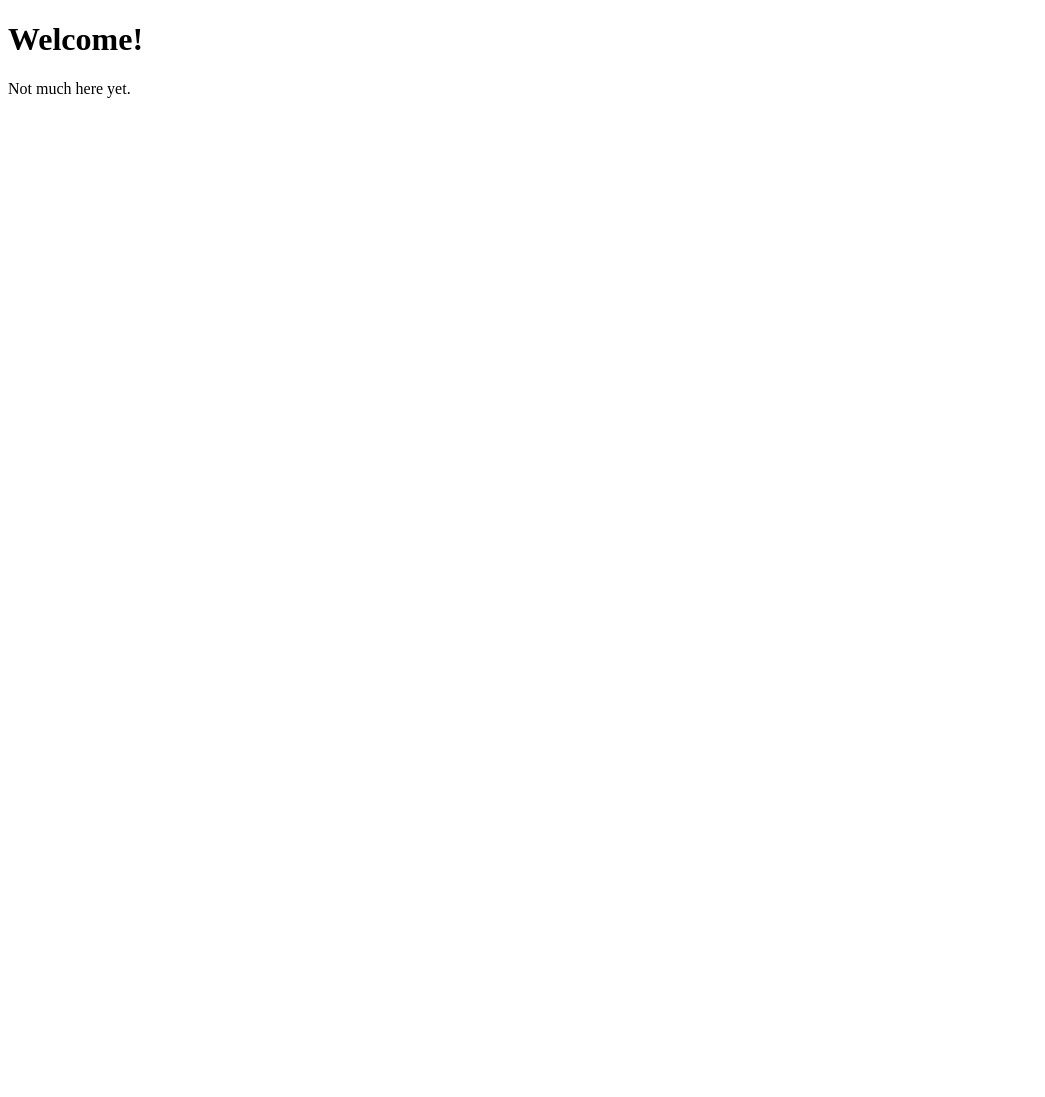
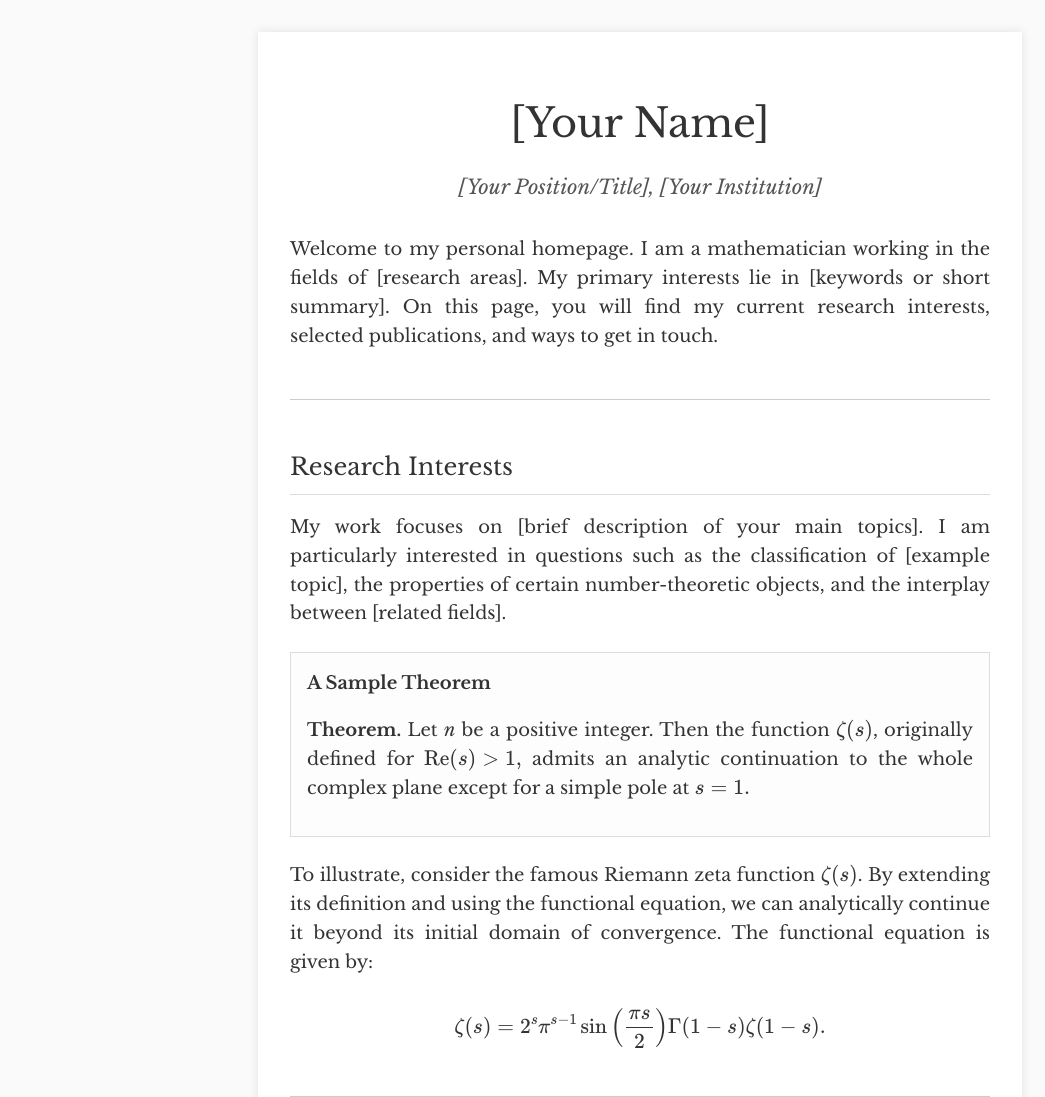
Before and after one commit to wreese/wreese.github.io, a plain HTML site: page index.html in a window 1280 px wide. Shown: the top 1097 px of the page, without its empty margins (0-1045 px from the left). Before the commit the page ends 800 px from the top, so only its background shows below. Drawn offline with nearby package versions, Linux system fonts and the light colour scheme.

Commit message:
Update index.html

```diff
--- a/index.html
+++ b/index.html
@@ -1,10 +1,172 @@
 <!DOCTYPE html>
-<html>
+<html lang="en">
 <head>
-  <title>Will's Page</title>
+<meta charset="UTF-8">
+<meta name="viewport" content="width=device-width, initial-scale=1, shrink-to-fit=no">
+<meta name="description" content="Personal website of [Your Name], mathematician.">
+<meta name="author" content="[Your Name]">
+
+<title>[Your Name]</title>
+
+<!-- Fonts & Style -->
+<link href="https://fonts.googleapis.com/css?family=Libre+Baskerville:400,400i,700" rel="stylesheet">
+
+<style>
+  body {
+    margin: 0;
+    padding: 0;
+    background: #fafafa;
+    color: #333;
+    font-family: 'Libre Baskerville', serif;
+    line-height: 1.6;
+    font-size: 18px;
+  }
+
+  main {
+    max-width: 700px;
+    margin: 2rem auto 4rem auto;
+    padding: 2rem;
+    background: #fff;
+    box-shadow: 0 0 10px rgba(0,0,0,0.1);
+  }
+
+  header, footer {
+    text-align: center;
+    margin-bottom: 2rem;
+  }
+
+  header h1 {
+    font-size: 2.5rem;
+    margin-bottom: 0.5rem;
+    font-weight: normal;
+  }
+
+  header h2 {
+    font-size: 1.25rem;
+    font-style: italic;
+    font-weight: normal;
+    color: #555;
+  }
+
+  hr {
+    margin: 3rem 0;
+    border: none;
+    border-top: 1px solid #ccc;
+  }
+
+  section h3 {
+    font-size: 1.5rem;
+    margin-top: 2rem;
+    margin-bottom: 1rem;
+    font-weight: normal;
+    border-bottom: 1px solid #ddd;
+    padding-bottom: 0.5rem;
+  }
+
+  p, li {
+    text-align: justify;
+  }
+
+  footer p {
+    font-size: 0.9rem;
+    color: #888;
+  }
+
+  a {
+    color: #444;
+    text-decoration: none;
+    border-bottom: 1px dotted #444;
+  }
+
+  a:hover {
+    color: #000;
+    border-bottom: 1px solid #000;
+  }
+
+  /* Simple theorem-like environment styling */
+  .theorem {
+    border: 1px solid #ddd;
+    padding: 1rem;
+    margin: 1.5rem 0;
+    background: #fdfdfd;
+  }
+
+  .theorem-title {
+    font-weight: bold;
+    margin-bottom: 0.5rem;
+  }
+
+  /* MathJax centered block math example */
+  .equation {
+    text-align: center;
+    margin: 2rem 0;
+  }
+
+</style>
+
+<!-- MathJax for LaTeX rendering -->
+<script>
+  window.MathJax = {
+    tex: { inlineMath: [['$', '$'], ['\\(', '\\)']] },
+    options: { skipHtmlTags: ['script', 'noscript', 'style', 'textarea', 'pre', 'code'] }
+  };
+</script>
+<script src="https://cdn.jsdelivr.net/npm/mathjax@3/es5/tex-chtml-full.js" id="MathJax-script" async></script>
+
 </head>
 <body>
-  <h1>Welcome!</h1>
-  <p>Not much here yet.</p>
+<main>
+
+<header>
+  <h1>[Your Name]</h1>
+  <h2>[Your Position/Title], [Your Institution]</h2>
+</header>
+
+<p>Welcome to my personal homepage. I am a mathematician working in the fields of [research areas]. My primary interests lie in [keywords or short summary]. On this page, you will find my current research interests, selected publications, and ways to get in touch.</p>
+
+<hr>
+
+<section id="research">
+  <h3>Research Interests</h3>
+  <p>My work focuses on [brief description of your main topics]. I am particularly interested in questions such as the classification of [example topic], the properties of certain number-theoretic objects, and the interplay between [related fields].</p>
+
+  <div class="theorem">
+    <div class="theorem-title">A Sample Theorem</div>
+    <p><strong>Theorem.</strong> Let <em>n</em> be a positive integer. Then the function \(\zeta(s)\), originally defined for \(\text{Re}(s) > 1,\) admits an analytic continuation to the whole complex plane except for a simple pole at \(s=1.\)</p>
+  </div>
+
+  <p>To illustrate, consider the famous Riemann zeta function \(\zeta(s)\). By extending its definition and using the functional equation, we can analytically continue it beyond its initial domain of convergence. The functional equation is given by:</p>
+
+  <div class="equation">
+    \[
+    \zeta(s) = 2^s \pi^{s-1} \sin\left(\frac{\pi s}{2}\right)\Gamma(1-s)\zeta(1-s).
+    \]
+  </div>
+</section>
+
+<hr>
+
+<section id="publications">
+  <h3>Selected Publications</h3>
+  <ul>
+    <li><em>"Title of a Recent Paper"</em>, Journal of XYZ, Vol. A, No. B (Year), pp. 1–20.</li>
+    <li><em>"Another Important Article"</em>, Journal of ABC, Vol. C, No. D (Year), pp. 21–40.</li>
+    <li><em>"A Foundational Work on [Topic]"</em>, International Journal of Math, Vol. E, No. F (Year), pp. 101–130.</li>
+  </ul>
+</section>
+
+<hr>
+
+<section id="contact">
+  <h3>Contact</h3>
+  <p>You can reach me via email at: <a href="mailto:your_email@example.com">your_email@example.com</a></p>
+  <p>Or find me on <a href="https://github.com/yourusername" target="_blank">GitHub</a>.</p>
+</section>
+
+<footer>
+  <p>&copy; [Year] [Your Name]. Hosted on <a href="https://pages.github.com/" target="_blank">GitHub Pages</a>.</p>
+</footer>
+
+</main>
 </body>
 </html>
```
